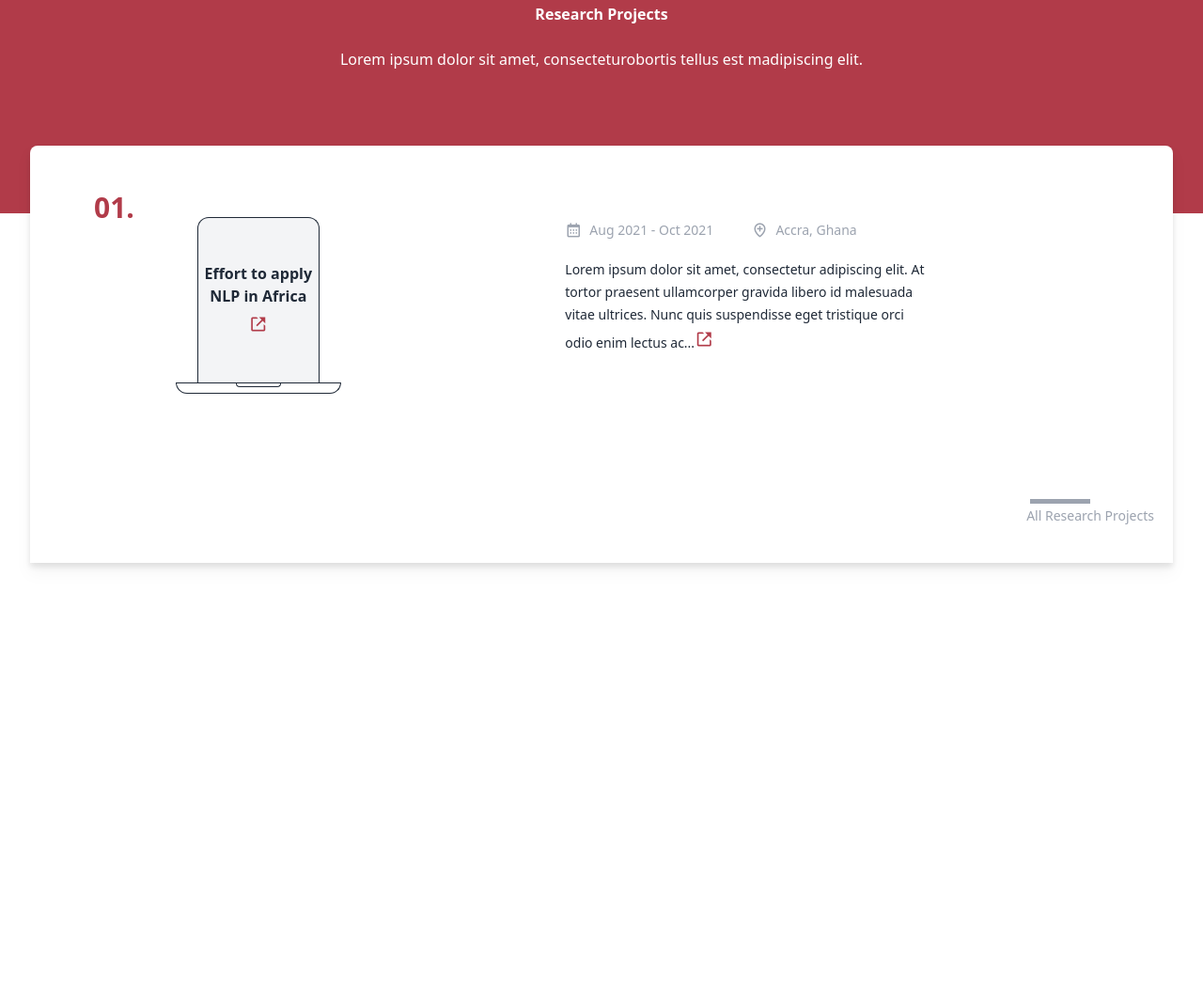
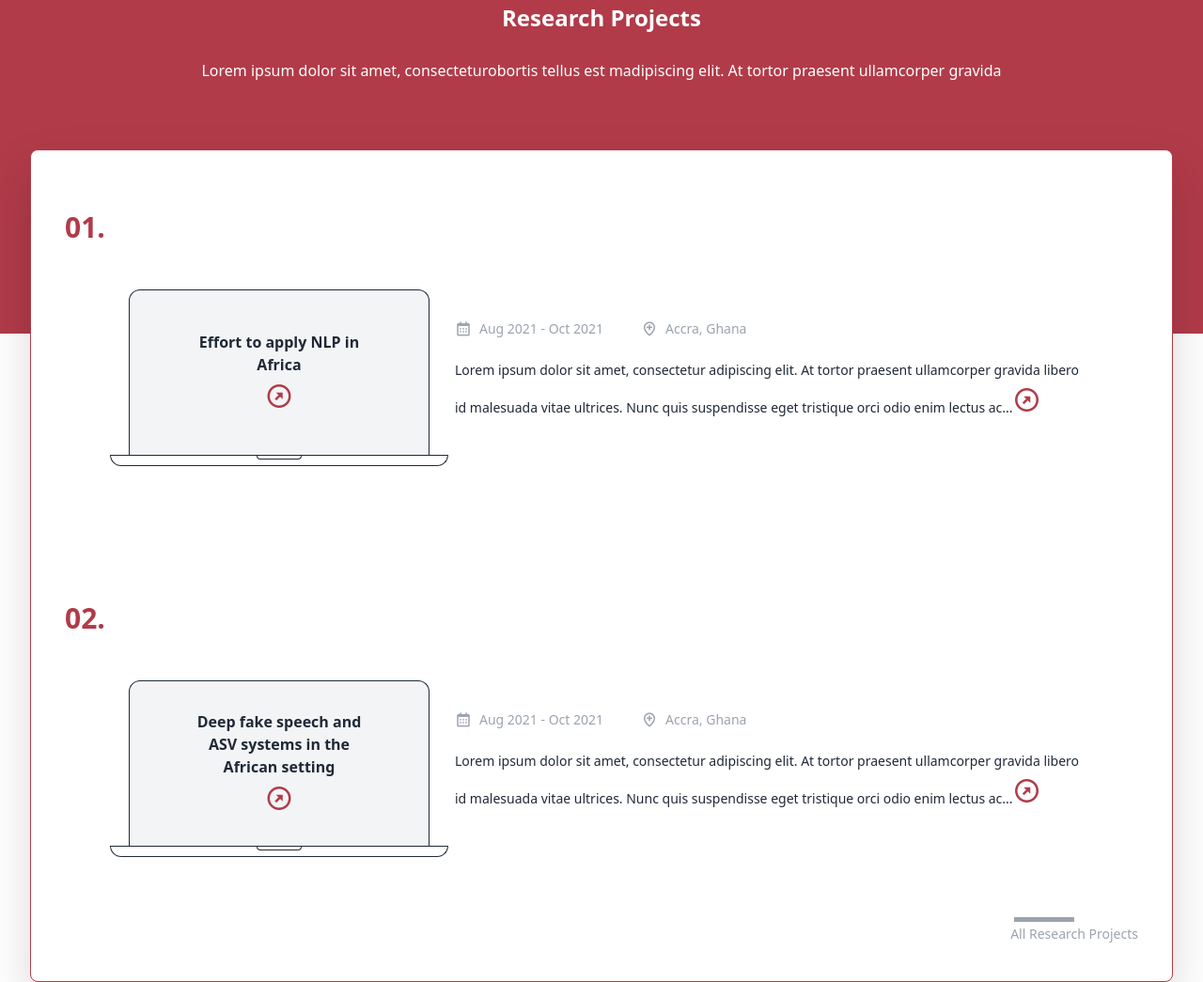
Before and after one commit to Leswulff23/Kweku, a website: page index.html in a window 1280 px wide. Shown: the part 1324-2369 px from the top of the page at 94% size. Before the commit the page ends 1923 px from the top, so only its background shows below. Drawn offline with nearby package versions, Linux system fonts and the light colour scheme.

Commit message:
Done With Research Project

```diff
--- a/index.html
+++ b/index.html
@@ -32,7 +32,7 @@
 					</div>
 
 					<div class="lg:hidden">
-						<div id="menu" class="fixed border border-red-700 flex-col items-center justify-center py-8 space-y-12 text-gray-500 text-lg font-bold bg-white top-0 left-0 bottom-0 hidden z-20 h-auto w-full sm:self-center">
+						<div id="menu" class="fixed flex-col items-center justify-center py-8 space-y-16 text-gray-500 text-2xl font-bold bg-white top-0 left-0 bottom-0 hidden z-20 h-auto w-full sm:self-center">
 							<a href="">Home</a>
 							<a href="">Research Projects</a>
 							<a href="">Other Projects</a>
@@ -105,31 +105,33 @@
 			</div>
 		</section>
 
-		<section id="profile-section" class="mt-16 w-full h-fit">
-			<div class="bg-accent w-full h-64">
+		<section id="research-section" class="mt-16 w-full h-fit">
+			<div class="bg-accent w-full h-64 lg:h-96">
 				<div class="max-w-screen-xl mx-auto">
 					<div class="px-8 py-8">
-						<div class="flex flex-col items-center text-white space-y-6 text-center relative">
-							<h4 class="font-semibold">Research Projects</h4>
-							<p class="font-light">Lorem ipsum dolor sit amet, consecteturobortis tellus est madipiscing elit. </p>
-							<div class="absolute top-32 w-full h-fit bg-white rounded-t-lg drop-shadow-lg px-5 py-8 space-y-24">
+						<div class="flex flex-col items-center text-white space-y-7 text-center relative">
+							<h4 class="font-semibold lg:text-2xl">Research Projects</h4>
+							<p class="font-light">Lorem ipsum dolor sit amet, consecteturobortis tellus est madipiscing elit. At tortor praesent ullamcorper
+								gravida</p>
+							<div class="absolute top-32 w-full h-fit bg-white rounded-lg px-5 py-8 space-y-12 border-1 border-accent drop-shadow-2xl">
+								<div class="px-4 py-8">
+									<h4 class="text-left font-bold text-accent text-3xl mb-8">01.</h4>
 									<div class="flex flex-col space-y-7 lg:flex-row mb-12 sm:px-12 sm:py-4">
-									<h4 class="text-left font-bold text-accent text-3xl">01.</h4>
 										<div class="relative">
 											<div class="px-5">
-											<div class="border border-gray-800 border-b-0 max-w-xs mx-auto h-40 min-h-full rounded-t-xl bg-gray-100 sm:w-7/12 sm:h-44">
+												<div class="border border-gray-800 border-b-0 max-w-xs mx-auto h-36 min-h-full rounded-t-xl bg-gray-100 sm:w-7/12 sm:h-44 lg:w-96 lg:min-w-full">
 													<div class="flex flex-col h-full items-center justify-center space-y-1">
-													<p class="text-gray-800 text-xs font-semibold text-centers sm:text-base">Effort to apply NLP in Africa</p>
-													<a href=""><i class='bx bx-link-external text-accent text-xl'></i></a>
+														<p class="text-gray-800 text-xs font-semibold text-centers max-w-xs w-44 md:text-base">Effort to apply NLP in Africa</p>
+														<a href=""><i class='bx bx-right-top-arrow-circle text-accent text-xl lg:text-3xl hover:scale-150 ease-in-out duration-300'></i></a>
 													</div>
 												</div>
 											</div>
-										<div class="border border-gray-800 max-w-sm mx-auto h-3 rounded-b-xl sm:w-8/12">
+											<div class="border border-gray-800 max-w-sm mx-auto h-3 rounded-b-xl sm:w-8/12 lg:w-full">
 												<div class="mx-auto w-12 h-1 border-t-0 border border-gray-800 rounded-b-xl">
 												</div>
 											</div>
 										</div>
-									<div class="space-y-4 max-w-sm mx-auto">
+										<div class="space-y-4 max-w-sm mx-auto xl:max-w-2xl">
 											<div class="flex flex-col items-start text-gray-400 md:flex-row md:space-x-10">
 												<div class="flex items-center space-x-2">
 													<i class='bx bx-calendar text-lg'></i>
@@ -140,13 +142,53 @@
 													<h4 class="text-sm text-left">Accra, Ghana</h4>
 												</div>
 											</div>
-										<div class="text-gray-800 ">
-											<p class="font-light text-left text-sm leading-6">Lorem ipsum dolor sit amet, consectetur adipiscing elit. At tortor praesent ullamcorper gravida libero id malesuada vitae ultrices. Nunc quis suspendisse eget tristique orci odio enim lectus ac...<a href=""><i class='bx bx-link-external text-accent text-xl'></i></a></p>
+											<div class="text-gray-800 w-full">
+												<p class="font-normal text-left text-sm leading-7">Lorem ipsum dolor sit amet, consectetur adipiscing elit. At tortor praesent ullamcorper
+													gravida libero id malesuada vitae ultrices. Nunc quis suspendisse eget tristique orci odio enim lectus ac...<a href=""><i class='bx bx-right-top-arrow-circle text-accent text-xl lg:text-3xl hover:scale-150 ease-in-out duration-300'></i></a></p>
+											</div>
+										</div>
+									</div>
+									<div class="lg:hidden text-gray-800 flex justify-end">
+										<a href="" class="text-sm text-gray-400 ext-link relative py-2">All Research Projects</a>
+									</div>
+								</div>
+								<div class="hidden px-4 xl:block">
+									<h4 class="text-left font-bold text-accent text-3xl mb-8">02.</h4>
+									<div class="flex flex-col space-y-7 lg:flex-row mb-12 sm:px-12 sm:py-4">
+										<div class="relative">
+											<div class="px-5">
+												<div class="border border-gray-800 border-b-0 max-w-xs mx-auto h-36 min-h-full rounded-t-xl bg-gray-100 sm:w-7/12 sm:h-44 lg:w-96 lg:min-w-full">
+													<div class="flex flex-col h-full items-center justify-center space-y-1">
+														<p class="text-gray-800 text-xs font-semibold text-centers w-44 md:text-base">Deep fake speech and ASV systems in the African setting</p>
+														<a href=""><i class='bx bx-right-top-arrow-circle text-accent text-xl lg:text-3xl hover:scale-150 ease-in-out duration-300'></i></a>
+													</div>
+												</div>
+											</div>
+											<div class="border border-gray-800 max-w-sm mx-auto h-3 rounded-b-xl sm:w-8/12 lg:w-full">
+												<div class="mx-auto w-12 h-1 border-t-0 border border-gray-800 rounded-b-xl">
+												</div>
+											</div>
+										</div>
+										<div class="space-y-4 max-w-sm mx-auto xl:max-w-2xl">
+											<div class="flex flex-col items-start text-gray-400 md:flex-row md:space-x-10">
+												<div class="flex items-center space-x-2">
+													<i class='bx bx-calendar text-lg'></i>
+													<h4 class="text-sm text-left">Aug 2021 - Oct 2021</h4>
+												</div>
+												<div class="flex items-center space-x-2">
+													<i class='bx bx-location-plus text-lg'></i>
+													<h4 class="text-sm text-left">Accra, Ghana</h4>
+												</div>
+											</div>
+											<div class="text-gray-800 w-full">
+												<p class="font-normal text-left text-sm leading-7">Lorem ipsum dolor sit amet, consectetur adipiscing elit. At tortor praesent ullamcorper
+													gravida libero id malesuada vitae ultrices. Nunc quis suspendisse eget tristique orci odio enim lectus ac...<a href=""><i class='bx bx-right-top-arrow-circle text-accent text-xl lg:text-3xl hover:scale-150 ease-in-out duration-300'></i></a></p>
 											</div>
 										</div>
 									</div>
 									<div class="text-gray-800 flex justify-end">
 										<a href="" class="text-sm text-gray-400 ext-link relative py-2">All Research Projects</a>
+									</div>
 								</div>
 							</div>
 						</div>
```
Lines whose indentation alone changed are shown as unchanged.
